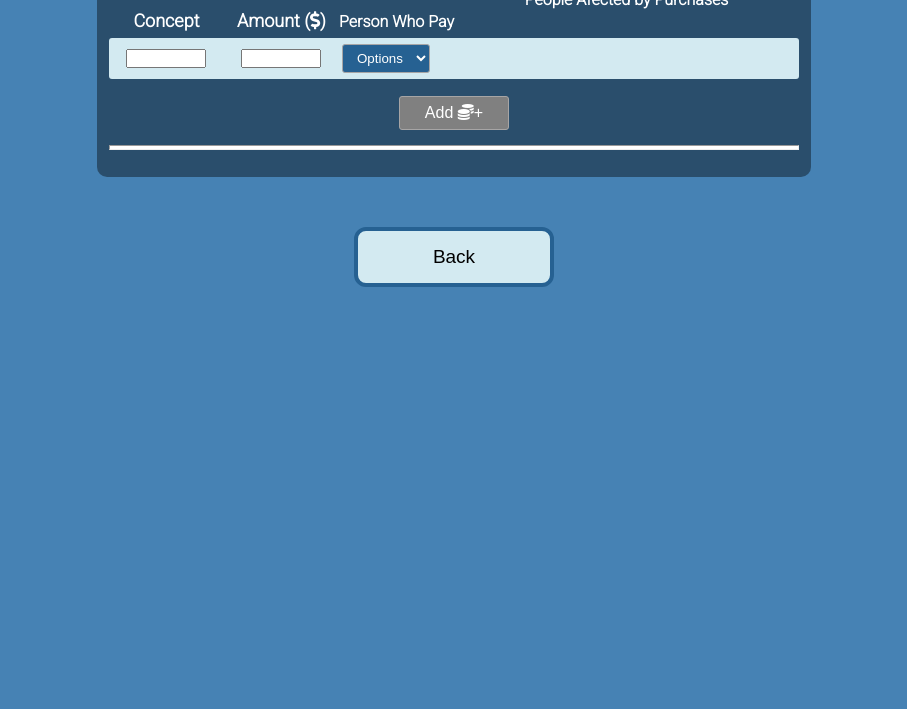
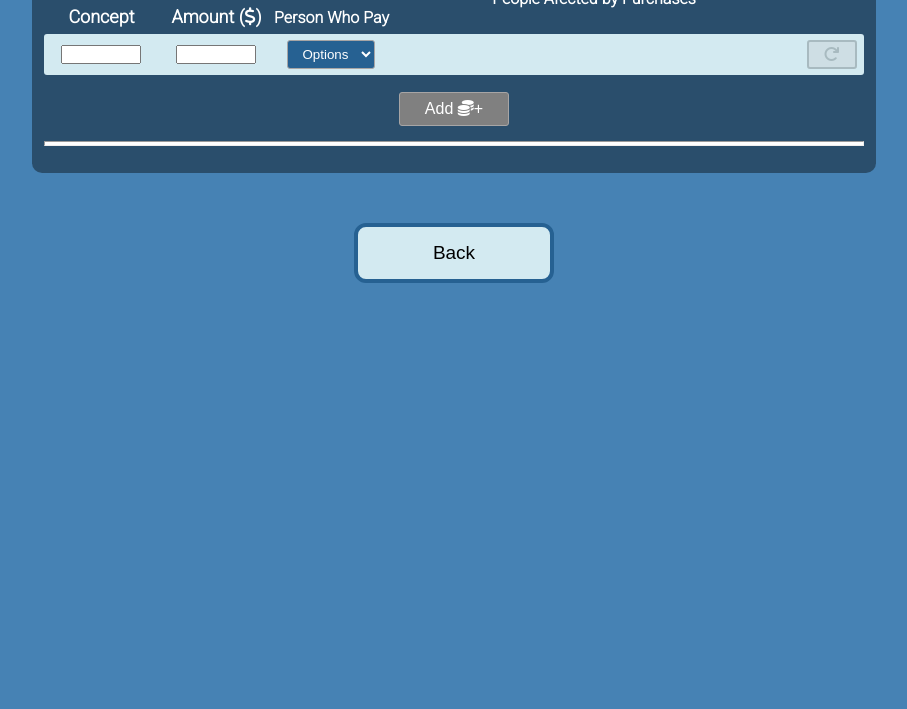
Before and after one commit to FacuCastellano/splitPurchasesApp, a website: page public/views/purchases.html in a window 1280 px wide. Shown: the part 91-800 px from the top of the page, without its empty margins (186-1093 px from the left). Drawn offline with Linux system fonts and the light colour scheme; no server answers.

Commit message:
se pusieron los botones de refresh,delete, y edit en pruchases, y se le dio la funcionalidad a refresh

```diff
--- a/public/scripts/modulesPublics/purchasesFunctions.js
+++ b/public/scripts/modulesPublics/purchasesFunctions.js
@@ -19,6 +19,7 @@ function addSquareToHeader(id){
     div.innerHTML='<i class="fa fa-check"></i>'
     div.addEventListener('click',()=>{
         div.classList.toggle('activate')
+        inputsValidation()
     })
     gTC.appendChild(div)
 }
@@ -43,9 +44,40 @@ function resetInputs(){
     concept.value = ''
     amount.value = ''
     pWPoptions.value = ''
-    ticksGenericos = document.querySelectorAll('genericTick')
-    ticksGenericos.forEach(tick => tick.classList.add('activate'))
+    ticksGenericos = document.querySelectorAll('.genericTick')
+    ticksGenericos.forEach(tick => {tick.classList.add('activate')})
+    inputsValidation()
 }
+
+
+
+//defino la funcion que me habilita/deshabilita el boton submit de un
+
+function inputsValidation(){
+    if ((concept.value !== '' ) && (verifyFloatable(amount.value)) &&(amount.value !=='')&& (pWPoptions.value !=='')){
+        let bandera = false
+        ticksGenericos = document.querySelectorAll('.genericTick')
+        ticksGenericos.forEach(tick => {
+            if(tick.classList.contains('activate')){
+                bandera = true //si bandera es true, es que al menos hay un tick activo (osea el gasto esta asignado a alguien)
+            }
+        })
+        if(bandera){
+            btnAddPurchase.classList.remove('inactive')
+            btnAddPurchase.disabled = false
+        } else {
+            btnAddPurchase.classList.add('inactive')
+            btnAddPurchase.disabled = true
+        }
+
+    }else {
+        btnAddPurchase.classList.add('inactive')
+        btnAddPurchase.disabled = true
+    }
+}
+
+
+
 
 //esta funcion busca en el array usersArray el string y devuelve el name correspondiente
 
@@ -86,6 +118,18 @@ function createPurchaseRow(purchaseStringId,concept,amount,payer,allBillParticip
     const divTicksContainer = document.createElement('div')
     divTicksContainer.classList.add('purchase-afect-color')
 
+    const divIcons = document.createElement('div')
+    divIcons.classList.add('icons-container')
+    divIcons.innerHTML = `
+    <div class="edit-icon">
+        <i class="fa-solid fa-pencil"></i>
+    </div>
+    <div class="trash-icon">
+        <i class="fa-solid fa-trash"></i>
+    </div>
+    `
+    divContainer.appendChild(divIcons)
+
     allBillParticipants.forEach(participant => {
 
         const divParticipantSquare = document.createElement('div')
@@ -97,7 +141,6 @@ function createPurchaseRow(purchaseStringId,concept,amount,payer,allBillParticip
         }
 
         divParticipantSquare.addEventListener('click',async() => {
-
 
             //hago el toggle en la base de datos.
             const res = await fetch("http://localhost:3000/toggle-participant-in-purchase",{
--- a/public/scripts/purchases.js
+++ b/public/scripts/purchases.js
@@ -1,5 +1,4 @@
-saludarIV()
-saludarPF()
+
 console.log("hola desde purchases.js")
 const billStringId = localStorage.getItem('billStringId')
 const token = localStorage.getItem('accessToken')
@@ -14,6 +13,10 @@ const btnAddPurchase =document.getElementById('btn-add-purchase')
 const genericTicks = document.getElementsByClassName('genericTick')
 const purchaseContainer = document.getElementById('purchase-container')
 const purchaseRowsContainer = document.getElementById('purchase-rows-container')
+const btnRefresh = document.getElementById('btn-refresh')
+
+
+
 
 backBtn.addEventListener('click',()=>{
     location.href = './billMain.html'
@@ -54,17 +57,7 @@ function updateParticipantsHeader(){
         console.error('Error al recuperar el valor de CODE', error);
     })
 }
-//defino la funcion que me habilita/deshabilita el boton submit de un
 
-function inputsValidation(){
-    if ((concept.value !== '' ) && (verifyFloatable(amount.value)) &&(amount.value !=='')&& (pWPoptions.value !=='')){
-        btnAddPurchase.classList.remove('inactive')
-        btnAddPurchase.disabled = false
-    }else {
-        btnAddPurchase.classList.add('inactive')
-        btnAddPurchase.disabled = true
-    }
-}
 
 
 
@@ -138,7 +131,7 @@ async function showPurchase(purchaseStringId){
         body: JSON.stringify({"accessToken":token,'billStringId':billStringId,"purchaseStringId":purchaseStringId})
     })
     const {concept,amount,payer} = await res1.json() // no entiendo muy bien por que necesito poner el await aca, pq en teoria con el anterior deberia esperar, pero bueno. si no lo devuelvo me da "pending"
-    console.log(concept,amount,payer)
+
 
     const res2 = await fetch('http://localhost:3000/get-bill-participants',{
         method: 'POST',
@@ -197,6 +190,11 @@ async function showAllPurchases(){
     //dataRes.purchasesStringId.forEach(async(purchaseId) => await showPurchase(purchaseId) )  //esto funciona pero los crea en cualquier orden. forEach no asegura ejecutar en el orden que estan los elementos en el array.
     return null
 }
+//doy funcionalidad al boton refresh
+btnRefresh.addEventListener('click',()=>{
+    resetInputs()
+})
+
 
 //ejecuto todas las funciones.
 
--- a/public/stylesheets/purchases.css
+++ b/public/stylesheets/purchases.css
@@ -1,9 +1,14 @@
 @import url('https://fonts.googleapis.com/css2?family=Roboto:ital,wght@0,300;1,300;1,400&display=swap');
+
+:root{
+    --width-invisible-block: 65px  ;
+}
 
 *{
     margin:0;
     padding:0;
     box-sizing: border-box;
+
 }
 
 body {
@@ -32,7 +37,7 @@ body {
 }
 
 
-.head {
+.main-title {
     /*border: 2px solid blue;*/
     width: auto;
     height:auto;
@@ -88,9 +93,9 @@ hr {
     background-color: white;
 }
 
-.purchase-title{
+.secondary-titles-container{
     display: grid;
-    grid-template-columns: 1fr 1fr 1fr  3fr ;
+    grid-template-columns: 1fr 1fr 1fr  3fr var(--width-invisible-block);
     grid-template-rows: 1fr 1fr;
     height: auto;
     width: 100%;
@@ -98,7 +103,7 @@ hr {
 
 .concept{
     grid-column: 1 / 2;
-    grid-row: 2 / 3;
+    grid-row: 1 / 3;
     display:flex;
     align-items: flex-end;
     justify-content: center ;
@@ -108,7 +113,7 @@ hr {
 }
 .amount{
     grid-column: 2 / 3;
-    grid-row: 2 / 3;
+    grid-row: 1 / 3;
     display:flex;
     align-items: flex-end;
     justify-content: center;
@@ -123,9 +128,17 @@ hr {
     text-align: justify;
     /*border:2px solid red;*/
     grid-column: 3 / 4;
-    grid-row: 2 / 3;
+    grid-row: 1 / 3;
     font-size: 16px;
 }
+.invisible-block{
+    grid-column: 7 / 8;
+    grid-row: 1 / 3;
+    background-color: transparent;
+    width: var(--width-invisible-block);
+    height: 100%;
+}
+
 .pAT{
     display:flex;
     align-items: center;
@@ -150,14 +163,20 @@ hr {
     width: auto;
 
 }
+
+
+
 .purchase-afect-participant div{
     writing-mode: vertical-rl;
     text-orientation: mixed;
     transform: rotate(180deg);
 }
+
+
+/*Aca va el elemento para crear los purchsases*/
 .purchase {
     display: grid;
-    grid-template-columns: 1fr 1fr 1fr  3fr;
+    grid-template-columns: 1fr 1fr 1fr  3fr var(--width-invisible-block);
     grid-template-rows: 1fr;
     width: 100%;
     height: auto;
@@ -209,7 +228,70 @@ hr {
     position: relative;
 }
 
+.invisible-block, .refresh-icon-container{
+    grid-column: 7 / 8;
+    grid-row: 1 / 3;
+    width: var(--width-invisible-block);
+    height: 100%;
+    color: red;
+}
 
+.icons-container{
+    grid-column: 7 / 8;
+    grid-row: 1 / 2;
+    width: var(--width-invisible-block);
+    height: 100%;
+    display:flex;
+    flex-direction: row;
+    align-items: center;
+    justify-content: space-around;
+    background-color: transparent;
+    color: black;
+}
+.trash-icon,.edit-icon,.refresh-icon{
+    border:2px solid black;
+    padding:3px;
+    margin:0px;
+    border-radius: 3px;
+    color: black;
+    font-weight: lighter;
+}
+
+.refresh-icon{
+    background-color: rgb(189, 179, 179);
+    opacity: 0.2;
+    padding: 3px 15px;
+}
+.trash-icon{
+    background-color: rgb(189, 179, 179);
+    opacity: 0.2;
+}
+.edit-icon{
+    background-color: rgb(189, 179, 179);
+    opacity: 0.2;
+}
+
+/* .refresh-icon:hover{
+    background-color: rgb(217, 241, 192);
+    opacity: 1;
+} */
+
+/* .trash-icon:hover{
+    background-color:tomato;
+    opacity: 1;
+} */
+
+.edit-icon:hover,.trash-icon:hover,.refresh-icon:hover {
+    /*background-color: blanchedalmond;
+    opacity: 1;*/
+    background-color:rgb(38, 97, 146) ;
+    border-color: black;
+    opacity: 1;
+    color:white;
+}
+.trash-icon:hover{
+    background-color:tomato;
+}
 
 .btn-close{
     position: absolute;
--- a/public/views/purchases.html
+++ b/public/views/purchases.html
@@ -6,7 +6,7 @@
     <meta name="viewport" content="width=device-width, initial-scale=1.0">
     <title>Split Purchases | Purchases</title>
     <link rel="stylesheet" href="https://cdnjs.cloudflare.com/ajax/libs/font-awesome/5.14.0/css/all.min.css" integrity="sha512-1PKOgIY59xJ8Co8+NE6FZ+LOAZKjy+KY8iq0G4B3CyeY6wYHN3yt9PW0XpSriVlkMXe40PTKnXrLnZ9+fkDaog==" crossorigin="anonymous" />
-
+    <script src="https://kit.fontawesome.com/ef08a0a447.js" crossorigin="anonymous"></script>
     <link rel='stylesheet' type="text/css" href='../stylesheets/purchases.css'/>
     <script src="../scripts/modulesPublics/purchasesFunctions.js"></script>
     <script src="../scripts/modulesPublics/inputsValidator.js"></script>
@@ -15,11 +15,11 @@
 </head>
 <body>
     <div class="container" id="purchase-container">
-        <div class="head">
+        <div class="main-title">
             <h2> Purchases </h2>
             <!-- <button class="btn" id="btn-add-purchase">Add <i class="fa fa-coins"></i>+</button> -->
         </div>
-        <div class="purchase-title">
+        <div class="secondary-titles-container">
 
             <div class="concept" id="concept-title">
                 <h2>Concept</h2>
@@ -37,14 +37,20 @@
 
 
             </div>
+            <div class="invisible-block"></div>
         </div>
 
-        <!--Ahora se crea el gasto para agregar los input  -->
+        <!--Ahora se crea los input para agregar los input  -->
 
-        <div class="purchase purchase-main">
-            <div class="purchase-concept"><input type="text" id="inpPurc-concept"></div>
-            <div class="purchase-amount"><input type="number" id="inpPurc-amount"></div>
-            <div class="purchase-pWP">
+        <div class="purchase">
+
+            <div class="purchase-concept">
+                <input type="text" id="inpPurc-concept">
+            </div>
+            <div class="purchase-amount">
+                <input type="number" id="inpPurc-amount">
+            </div>
+            <div class="purchase-payer">
                 <select id="pWPoptions">
                     <option value="">Options</option>
                     <!-- Estas opciones se crean con la funcion addParticipant desde JS -->
@@ -56,9 +62,18 @@
             <div class="purchase-afect-color" id="gTC">
                 <!-- Aca se crean los div de los tick en blanco del input de los purchases, los que luego segun se tickeen o no se agregaran gastos o no. -->
                 <!-- <div id="tick-54asd65456as4d65a4sd865" class="genericTick square activate"><i class="fa fa-check"></i></div> -->
+            </div>
 
+            <div class="icons-container">
+                <div class="refresh-icon" id="btn-refresh">
+                    <i class="fa-solid fa-arrow-rotate-right"></i>
+                </div>
 
             </div>
+
+            <!-- <div>
+                <p>H</p><i class="fa-solid fa-arrows-rotate" id="refresh-icon"></i>
+            </div> -->
 
         </div>
         <button class="btn inactive" id="btn-add-purchase">Add <i class="fa fa-coins"></i>+</button>
```
